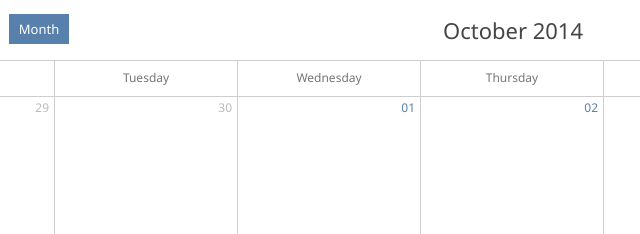
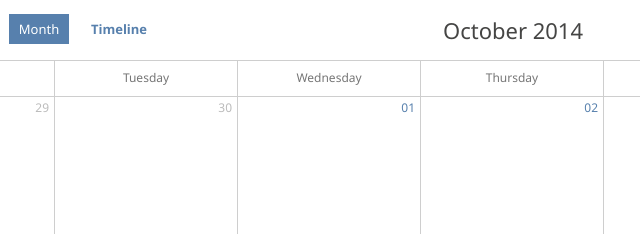
Before and after one commit to 3nodedev/scheduler, a website: page public/index.html in a window 1280 px wide. Shown: the top 234 px of the page, 127-767 px from the left. Drawn offline with Linux system fonts and the light colour scheme; no server answers.

Commit message:
added timeline view

```diff
--- a/public/index.html
+++ b/public/index.html
@@ -2,6 +2,8 @@
 <head>
   <meta http-equiv="Content-type" content="text/html; charset=utf-8">
   <script src="codebase/dhtmlxscheduler.js" type="text/javascript" charset="utf-8"></script>
+  <script src="codebase/ext/dhtmlxscheduler_timeline.js" type="text/javascript" charset="utf-8"></script>
+  <script src="codebase/ext/dhtmlxscheduler_editors.js" type="text/javascript" charset="utf-8"></script>
   <link rel="stylesheet" href="codebase/dhtmlxscheduler_flat.css" type="text/css" media="screen" title="no title" charset="utf-8">
   <style type="text/css" media="screen">
     html, body{
@@ -20,6 +22,40 @@
     scheduler.config.last_hour = 21;
     scheduler.config.time_step = 30;
     scheduler.config.limit_time_select = true;
+    scheduler.locale.labels.timeline_tab = "Timeline"
+
+    scheduler.templates.event_class = function(start, end, event) {
+      event.color = (event.teacher) ? "orange" : "";
+      return "";
+    };
+
+    var sections = [
+      {key: 1, label: "Don Don"},
+      {key: 2, label: "Brad Brad"},
+      {key: 3, label: "KV KV"},
+      {key: 4, label: "Murat Murat"}
+    ];
+
+    scheduler.createTimelineView({
+      name: "timeline",
+      x_unit: "minute",
+      x_date: "%H:%i",
+      x_step: 30,
+      x_size: 24,
+      x_start: 16,
+      x_length: 48,
+      y_unit: sections,
+      y_property: "section_id",
+      render: "bar"
+    });
+
+    scheduler.config.lightbox.sections = [
+    {name: "Teacher", map_to: "teacher", type: "checkbox", checked_value: 1, unchecked_value: 0},
+    {name: "description", height: 130, map_to: "text", type: "textarea", focus: true},
+    {name: "User", height: 23, type: "select", options: sections, map_to: "section_id"},
+    {name: "time", height: 72, type: "time", map_to: "auto"}
+    ];
+
     scheduler.init('scheduler_here', new Date(), "month");
     scheduler.templates.xml_date = function(value){ return new Date(value); };
     scheduler.load("/data", "json");
@@ -39,6 +75,7 @@
             <div class="dhx_cal_date"></div>
             <div class="dhx_cal_tab" name="day_tab" style="right:204px;"></div>
             <div class="dhx_cal_tab" name="week_tab" style="right:140px;"></div>
+            <div class="dhx_cal_tab" name="timeline_tab" style="right:280px;"></div>
             <div class="dhx_cal_tab" name="month_tab" style="right:76px;"></div>
         </div>
         <div class="dhx_cal_header">
```
